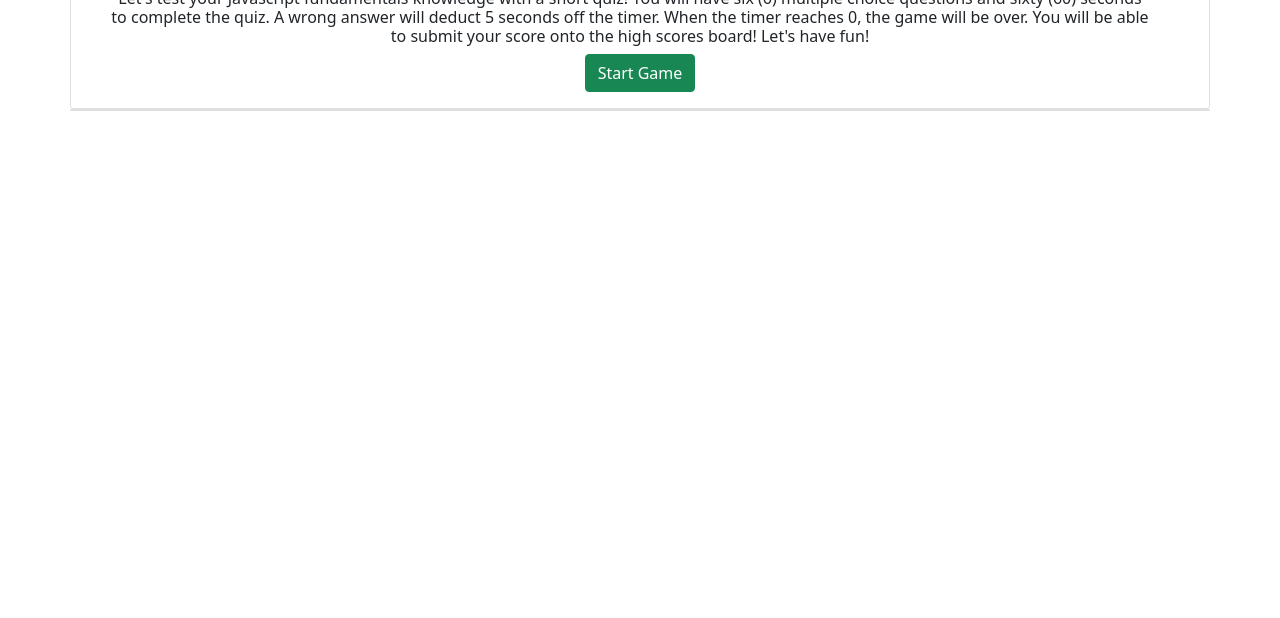
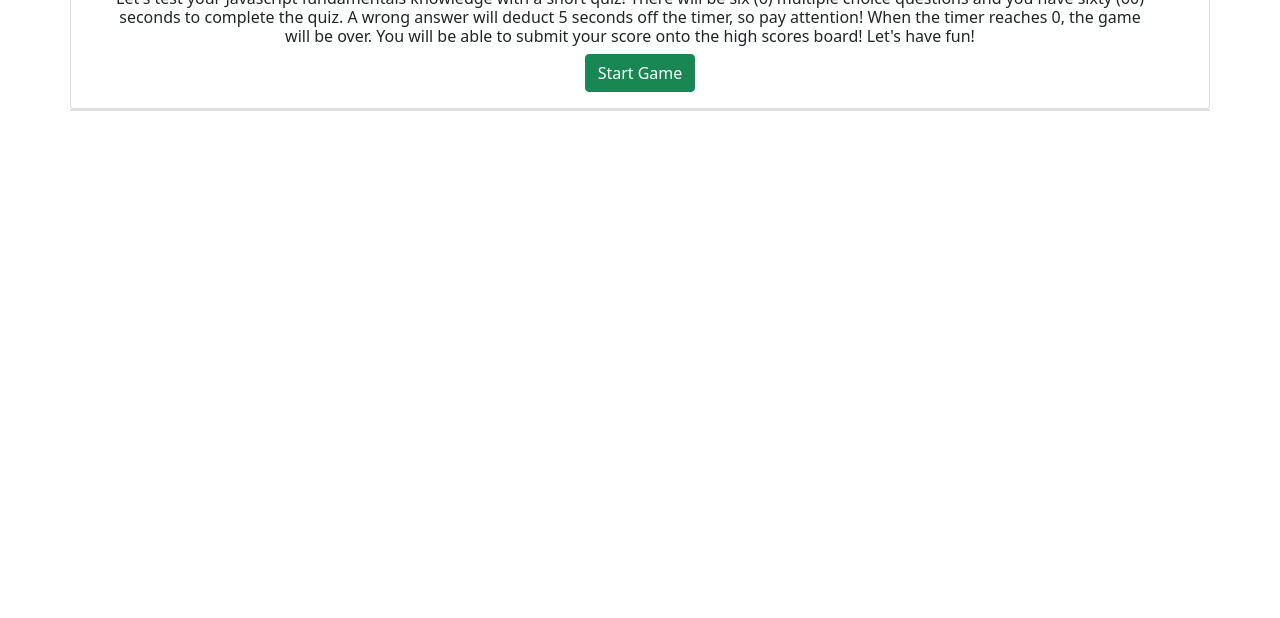
Before and after one commit to stevaniekanter/CodeQuiz-JavaScript-Fundementals, a plain HTML site: page index.html in a window 1280 px wide. Shown: the part 182-800 px from the top of the page. Drawn offline with nearby package versions, Linux system fonts and the light colour scheme.

Commit message:
updated the text paragraph

```diff
--- a/index.html
+++ b/index.html
@@ -55,10 +55,11 @@
         <h1>Hello, Welcome!</h1>
         <h6 class="introPara">
           Let's test your Javascript fundamentals knowledge with a short quiz!
-          You will have six (6) multiple choice questions and sixty (60) seconds to complete
-          the quiz. A wrong answer will deduct 5 seconds off the timer.
-          When the timer reaches 0, the game will be over. You will be able
-          to submit your score onto the high scores board! Let's have fun!
+          There will be six (6) multiple choice questions and you have sixty (60) seconds to complete the quiz.
+          A wrong answer will deduct 5 seconds off the timer, so pay attention!
+          When the timer reaches 0, the game will be over.
+          You will be able to submit your score onto the high scores board!
+          Let's have fun!
         </h6>
         <button type="button" id="start" class="btn btn-success">
           Start Game
```
